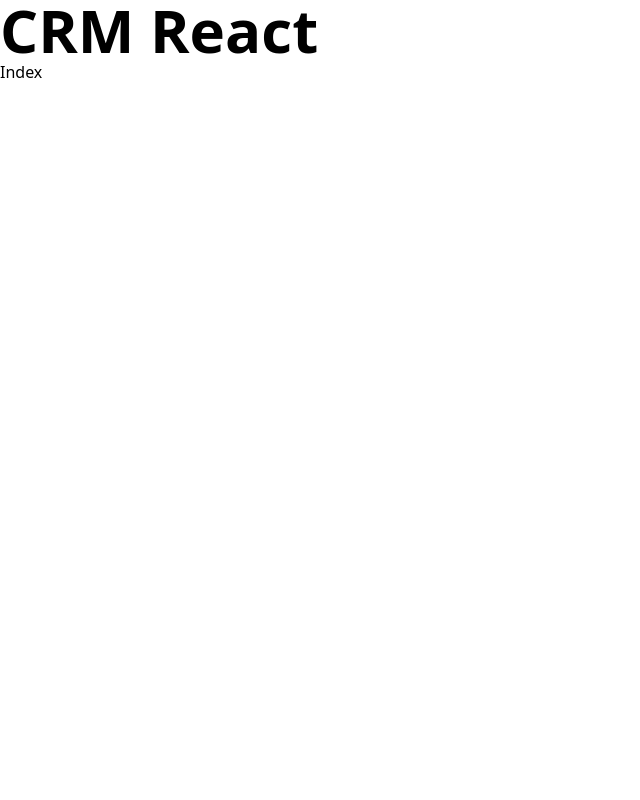
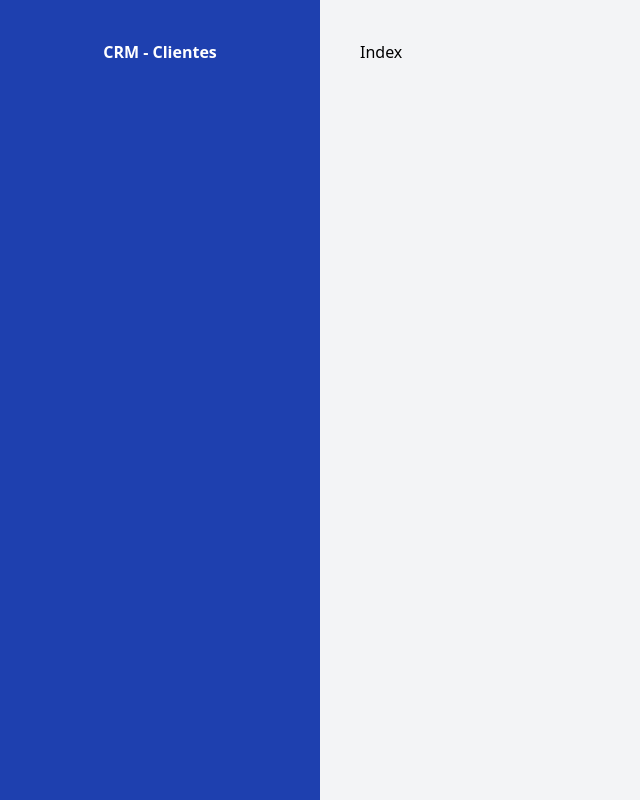
Before and after one commit to neuronadotuy/CRM-react-vite, a React (Vite) app: page / in a window 1280 px wide. Shown: the whole page, without its empty margins (0-640 px from the left). Built offline with nearby package versions, Linux system fonts and the light colour scheme.

Commit message:
layout and outlet defined

```diff
--- a/index.html
+++ b/index.html
@@ -4,9 +4,9 @@
     <meta charset="UTF-8" />
     <link rel="icon" type="image/svg+xml" href="/vite.svg" />
     <meta name="viewport" content="width=device-width, initial-scale=1.0" />
-    <title>Vite + React</title>
+    <title>CRM | Vite + React</title>
   </head>
-  <body>
+  <body class="min-h-screen bg-gray-100">
     <div id="root"></div>
     <script type="module" src="/src/main.jsx"></script>
   </body>
--- a/src/components/Layout.jsx
+++ b/src/components/Layout.jsx
@@ -2,9 +2,13 @@
 
 const Layout = () => {
 	return (
-		<div>
-			<h1 className="text-6xl font-bold">CRM React</h1>
-			<Outlet />
+		<div className='md:flex md:min-h-screen'>
+			<aside className='md:w-1/4 bg-blue-800 px-5 py-10'>
+				<h2 className='ttext-4xl font-black text-center text-white'>CRM - Clientes</h2>
+			</aside>
+			<main className='md:w-3/4 p-10 md:h-screen overflow-scroll'>
+				<Outlet />
+			</main>
 		</div>
 	 );
 }
```
